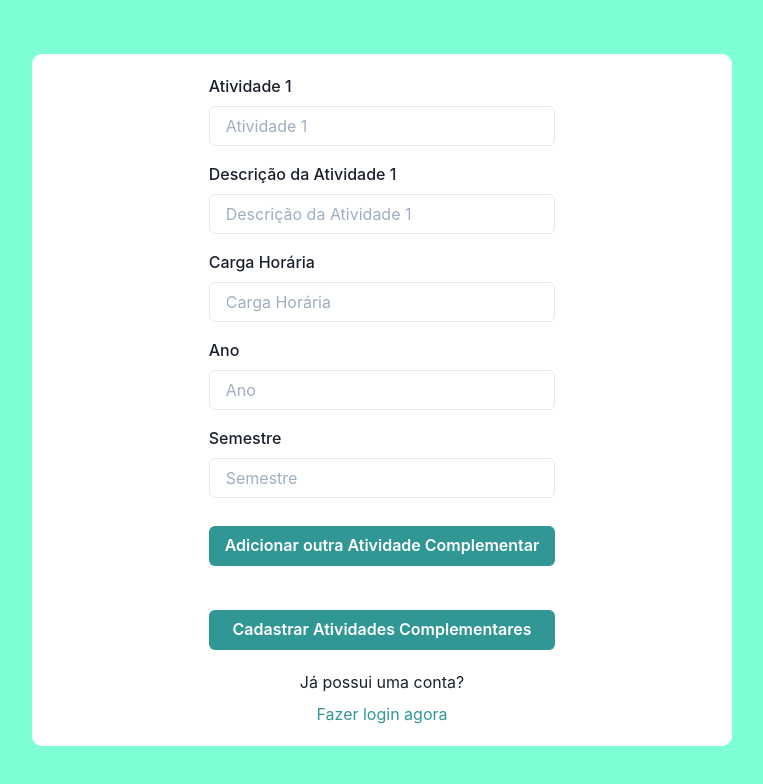
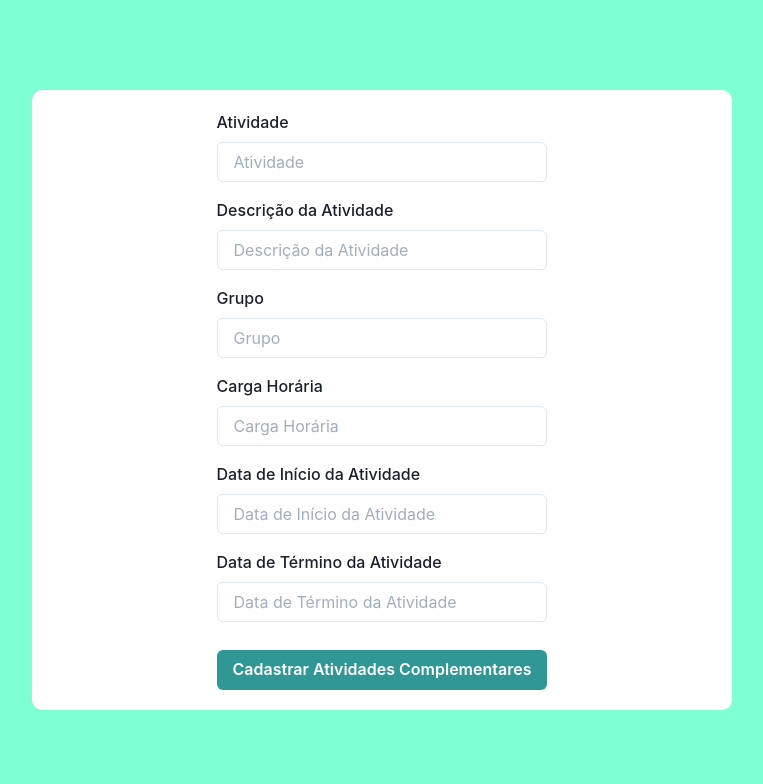
Before and after one commit to GestIC-UFAL/gestic, a React (Create React App) app in the folder frontend/: page /complementary-activities in a window 1280 px wide. Shown: the top 784 px of the page, without its empty margins (258-1021 px from the left). Built offline with nearby package versions, Linux system fonts and the light colour scheme.

Commit message:
correçao?

```diff
--- a/frontend/src/pages/ComplementaryActivities/index.tsx
+++ b/frontend/src/pages/ComplementaryActivities/index.tsx
@@ -3,7 +3,7 @@ import { useForm, Controller } from 'react-hook-form';
 
 import { useHistory } from 'react-router-dom';
 
-import { useToast, Box, Button, Stack, Text, Link } from '@chakra-ui/react';
+import { useToast, Box, Button, Stack, Text, Link, useOutsideClick } from '@chakra-ui/react';
 
 import * as yup from 'yup';
 import { yupResolver } from '@hookform/resolvers/yup';
@@ -11,23 +11,33 @@ import { yupResolver } from '@hookform/resolvers/yup';
 import * as E from './styles';
 import { CustomInput } from '../../components/CustomInput';
 import { api } from '../../services/api';
+// import { usersMock } from '../../services/mocks';
+import { useAuth } from '../../providers/AuthProvider';
+
+
 
 const schema = yup.object().shape({
   name: yup.string().required('Nome é obrigatório'),
-  surname: yup.string().required('Sobrenome é obrigatório'),
-  email: yup.string().email('Digite um email válido').required('Email é obrigatório'),
-  password: yup.string().required('Senha é obrigatória'),
+  description: yup.string().required('Description é obrigatório'),
+  group: yup.string().required('Grupo é obrigatório'),
+  hours: yup.string().required('Horas é obrigatório'),
+  start: yup.string().required('Início de Atividades é obrigatório'),
+  end: yup.string().required('Término de Atividades é obrigatório'),
 });
 
-type SignUpFormInputs = {
+type complementaryInputs = {
+  owner: string
+  id: string;
   name: string;
-  surname: string;
-  email: string;
-  password: string;
+  description: string;
+  group: string;
+  hours: string;
+  start: string;
+  end: string;
 };
 
 const ComplementaryActivities = () => {
-  const { handleSubmit, formState, control } = useForm<SignUpFormInputs>({
+  const { handleSubmit, formState, control } = useForm<complementaryInputs>({
     reValidateMode: 'onBlur',
     resolver: yupResolver(schema),
   });
@@ -37,26 +47,37 @@ const ComplementaryActivities = () => {
 
   const { errors } = formState;
 
-  const onSubmit = async ({ name, surname, email, password }: SignUpFormInputs) => {
+  const { user } = useAuth();
+
+
+  //
+
+  //
+
+  const onSubmit = async ({ name, description, group, hours, start, end}: complementaryInputs) => {
     try {
-      await api.post('/access/register', {
-        name: `${name} ${surname}`,
-        email,
-        password,
+      await api.post('/complementary', {
+        ownerId: user.id,
+        name,
+        description,
+        group,
+        hours,
+        start,
+        end
       });
 
       toast({
         title: 'Cadastro realizado com sucesso',
-        description: 'Você pode realizar o acesso agora',
+        description: 'Você pode consultar as atividades agora',
         status: 'success',
         position: 'top-right',
         isClosable: true,
       });
 
-      push('/login', {
-        email,
-        password,
-      });
+      // push('/login', {
+      //   email,
+      //   password,
+      // });
     } catch {
       toast({
         title: 'Ocorreu um erro ao fazer o cadastro na plataforma',
@@ -78,55 +99,65 @@ const ComplementaryActivities = () => {
               control={control}
               defaultValue=""
               render={({ field }) => (
-                <CustomInput {...field} type="text" placeholder="Atividade 1" errorMessage={errors?.name?.message} />
+                <CustomInput {...field} type="text" placeholder="Atividade" errorMessage={errors?.name?.message} />
               )}
             />
 
             <Box my={2} />
 
             <Controller
-              name="surname"
+              name="description"
               control={control}
               defaultValue=""
               render={({ field }) => (
-                <CustomInput {...field} type="text" placeholder="Descrição da Atividade 1" errorMessage={errors?.surname?.message} />
+                <CustomInput {...field} type="text" placeholder="Descrição da Atividade" errorMessage={errors?.surname?.message} />
               )}
             />
 
             <Box my={2} />
 
             <Controller
-              name="email"
+              name="group"
               control={control}
               defaultValue=""
               render={({ field }) => (
-                <CustomInput {...field} type="email" placeholder="Carga Horária" errorMessage={errors?.email?.message} />
+                <CustomInput {...field} type="text" placeholder="Grupo" errorMessage={errors?.group?.message} />
               )}
             />
             <Box my={2} />
 
             <Controller
-              name="email"
+              name="hours"
               control={control}
               defaultValue=""
               render={({ field }) => (
-                <CustomInput {...field} type="email" placeholder="Ano" errorMessage={errors?.email?.message} />
+                <CustomInput {...field} type="text" placeholder="Carga Horária" errorMessage={errors?.hours?.message} />
               )}
             />
             <Box my={2} />
 
             <Controller
-              name="email"
+              name="start"
               control={control}
               defaultValue=""
               render={({ field }) => (
-                <CustomInput {...field} type="email" placeholder="Semestre" errorMessage={errors?.email?.message} />
+                <CustomInput {...field} type="text" placeholder="Data de Início da Atividade" errorMessage={errors?.start?.message} />
+              )}
+            />
+            <Box my={2} />
+
+            <Controller
+              name="end"
+              control={control}
+              defaultValue=""
+              render={({ field }) => (
+                <CustomInput {...field} type="text" placeholder="Data de Término da Atividade" errorMessage={errors?.end?.message} />
               )}
             />
           </Stack>
 
           <Box display="flex" alignItems="center" justifyContent="center" flexDirection="column">
-            <Button
+            {/* <Button
               mt={7}
               width="100%"
               colorScheme="teal"
@@ -138,7 +169,7 @@ const ComplementaryActivities = () => {
             >
               Adicionar outra Atividade Complementar
             </Button>
-            <Box my={2} />
+            <Box my={2} /> */}
 
             <Button
               mt={7}
@@ -153,10 +184,10 @@ const ComplementaryActivities = () => {
               Cadastrar Atividades Complementares
             </Button>
 
-            <Text mt={5}>Já possui uma conta?</Text>
-            <Link color="teal.500" href="/login" mt={2}>
+            {/* <Text mt={5}>Já possui uma conta?</Text>
+            <Link color="teal.500" href="/complementary" mt={2}>
               Fazer login agora
-            </Link>
+            </Link> */}
           </Box>
         </form>
       </E.Box>
```
